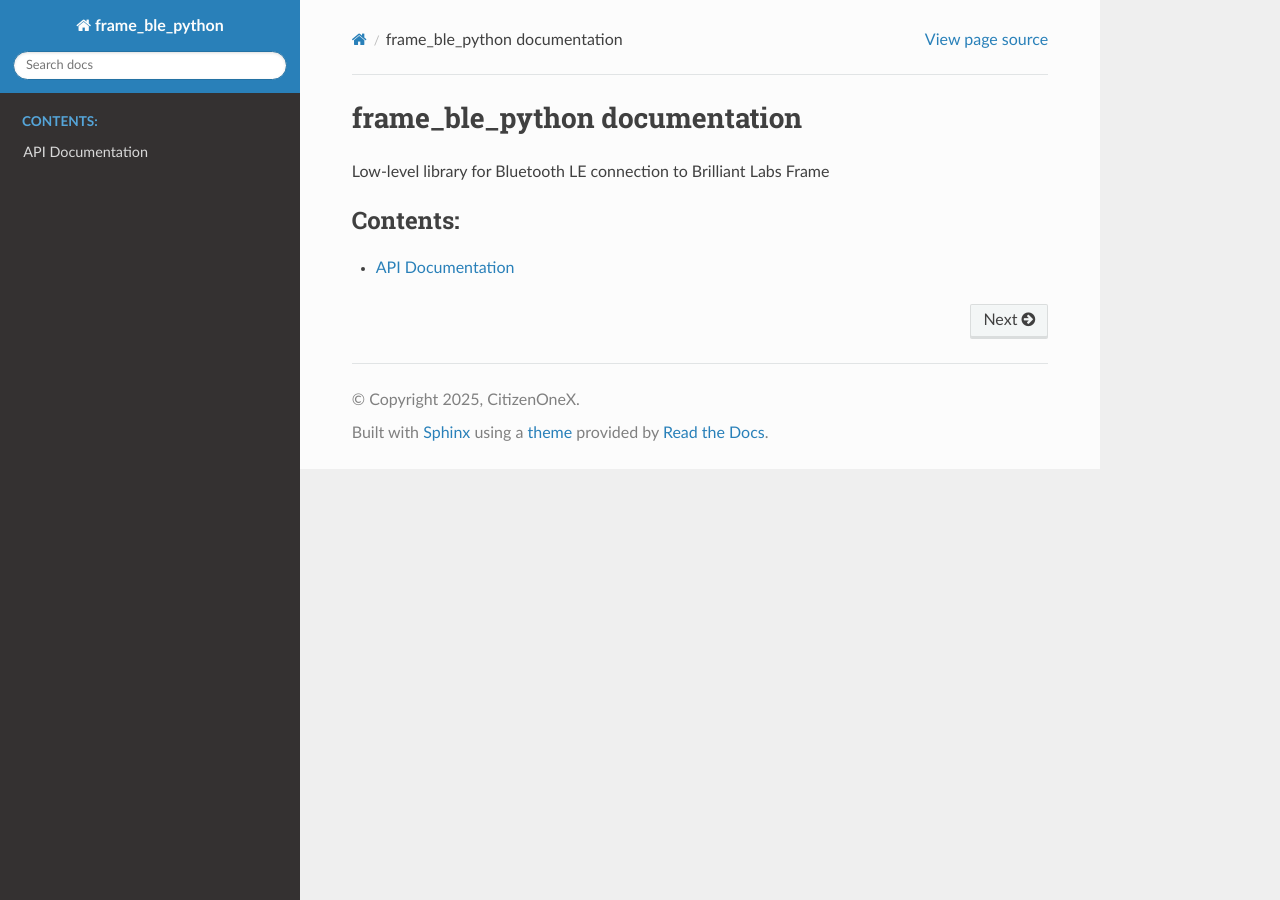
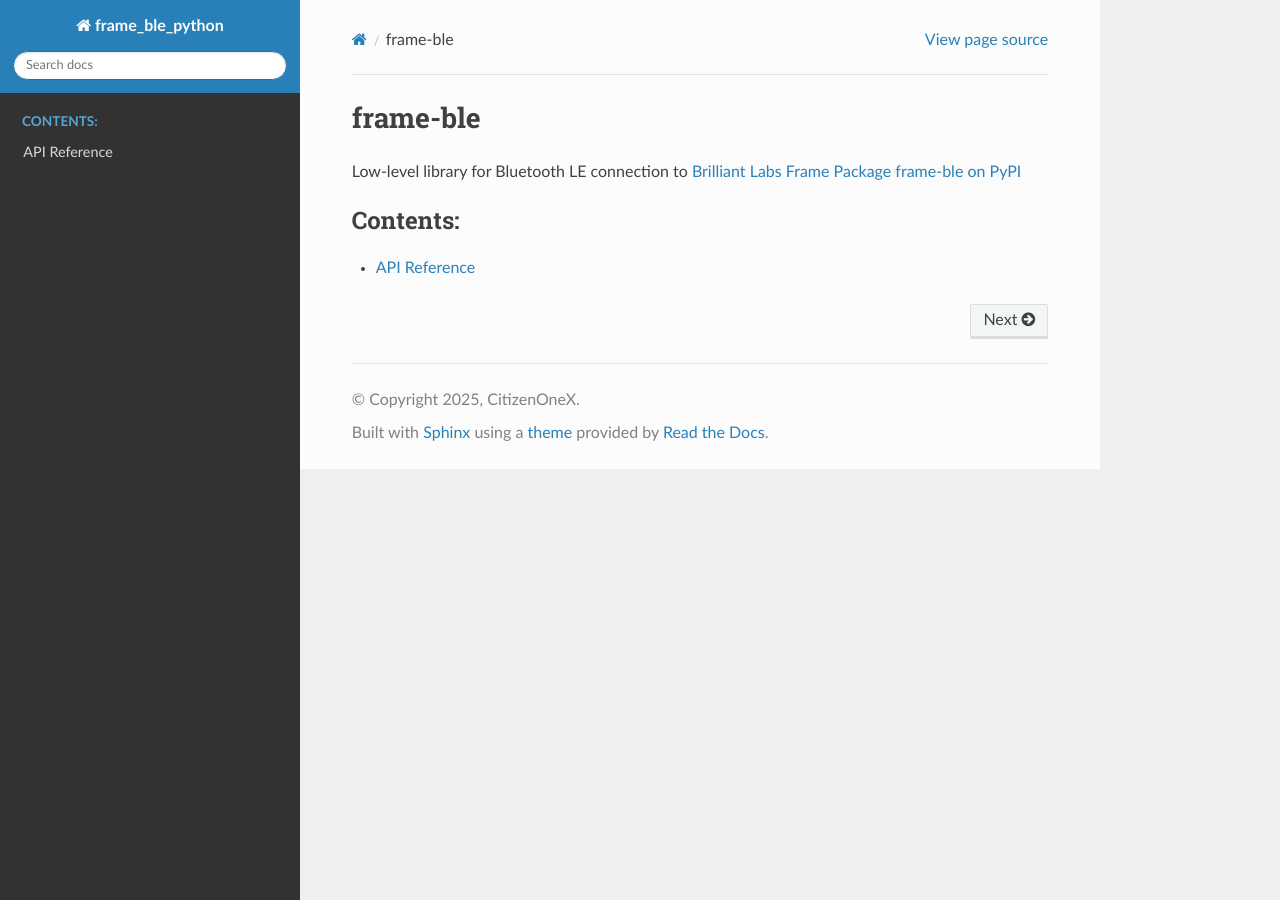
Before and after one commit to CitizenOneX/frame_ble_python, a Sphinx documentation site: the page built from docs/source/index.rst, in a window 1280 px wide. Built offline with Sphinx 7.4.7 and the Read the Docs theme 3.1.0, drawn with Linux system fonts in a browser that asks for light colours.

Commit message:
rtd updates

```diff
--- a/docs/source/api.rst
+++ b/docs/source/api.rst
@@ -1,4 +1,4 @@
-API Documentation
+API Reference
 =================
 
 .. automodule:: frame_ble
--- a/docs/source/index.rst
+++ b/docs/source/index.rst
@@ -1,15 +1,12 @@
-.. frame_ble_python documentation master file, created by
-   sphinx-quickstart on Thu Mar 27 22:40:46 2025.
-   You can adapt this file completely to your liking, but it should at least
-   contain the root `toctree` directive.
+frame-ble
+=========
 
-frame_ble_python documentation
-==============================
+Low-level library for Bluetooth LE connection to `Brilliant Labs Frame <https://brilliant.xyz/>`_
+`Package frame-ble on PyPI <https://pypi.org/project/frame-ble/>`_
 
-Low-level library for Bluetooth LE connection to Brilliant Labs Frame
 
 .. toctree::
-   :maxdepth: 2
+   :maxdepth: 3
    :caption: Contents:
 
    api
```
